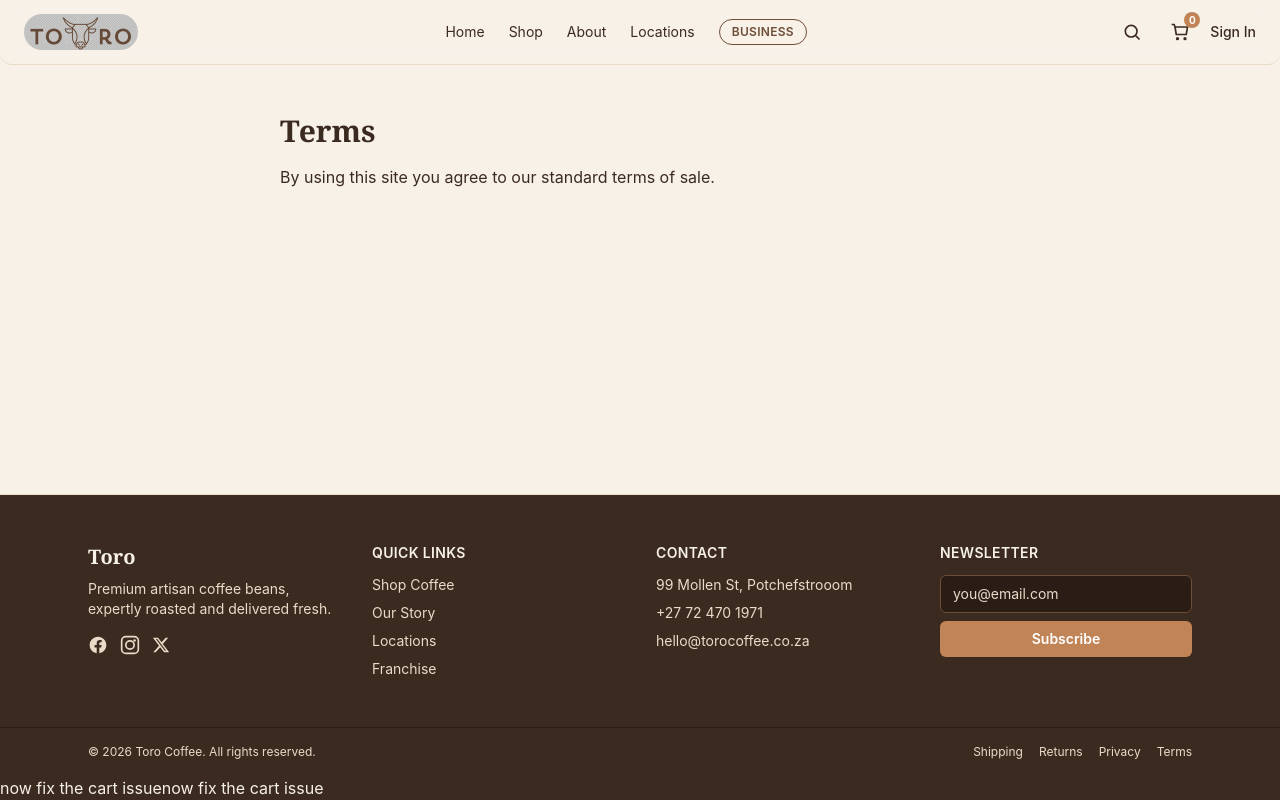
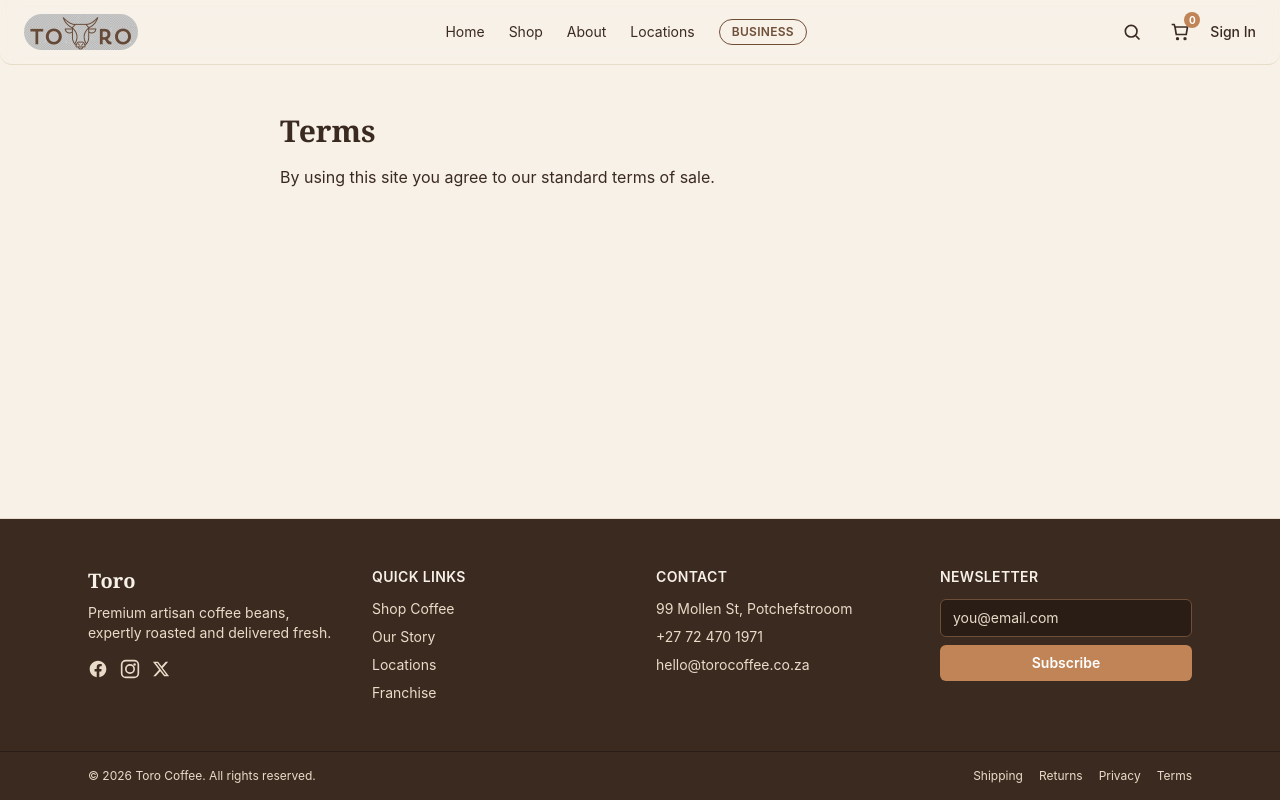
Before and after one commit to ThamiRoneo/company-project1-toro, a React (Vite) app: page /terms in a window 1280 px wide. Built offline with nearby package versions, Linux system fonts and the light colour scheme.

Commit message:
updated the Footer.jsx

```diff
--- a/src/components/Footer.jsx
+++ b/src/components/Footer.jsx
@@ -144,7 +144,7 @@ export default function Footer() {
             </Link>
           </div>
         </div>
-        now fix the cart issuenow fix the cart issue
+
       </div>
     </footer>
   );
```
